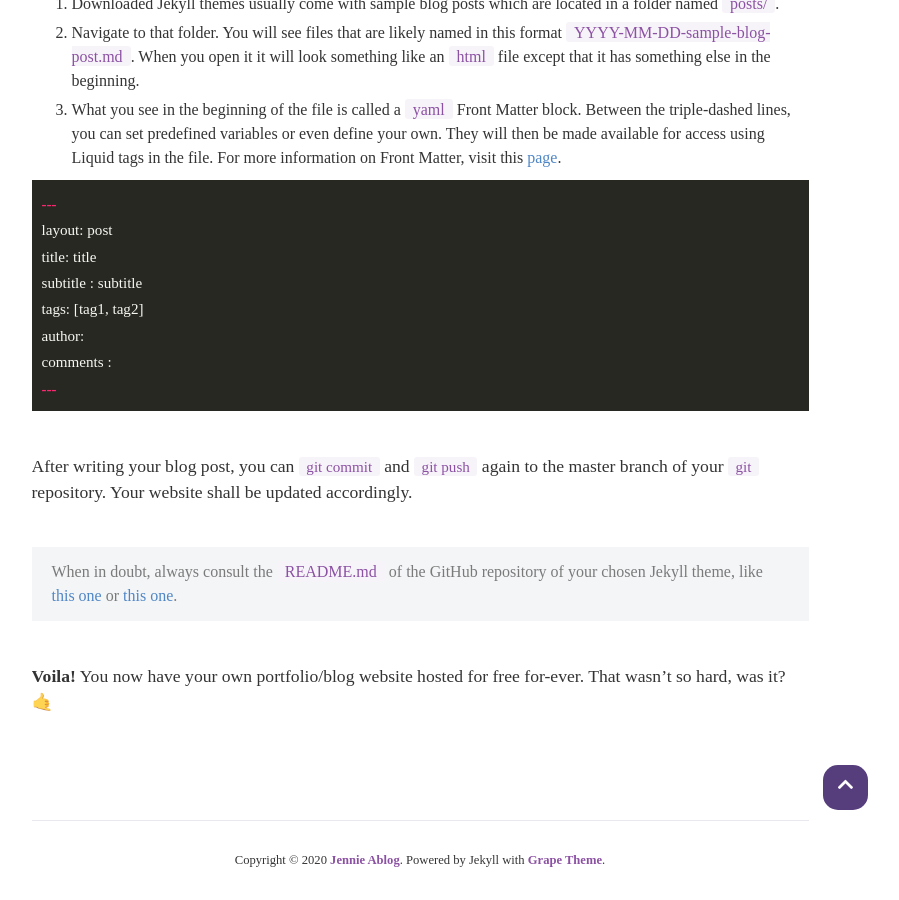
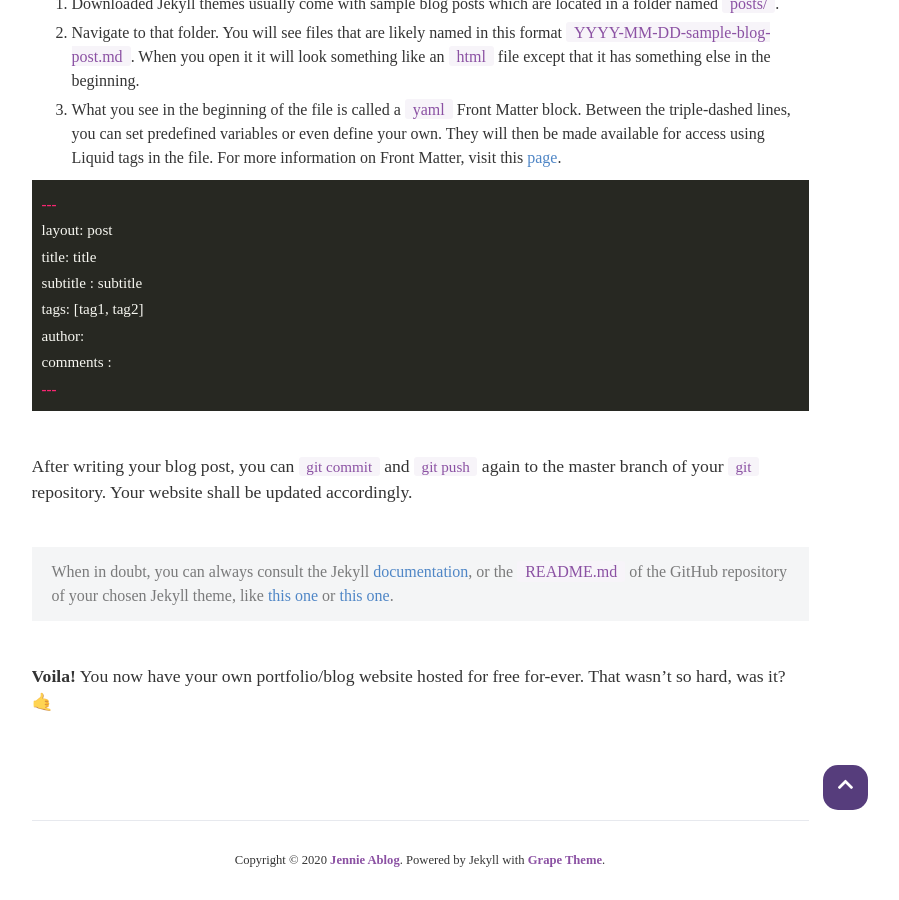
Before and after one commit to jennieablog/jennieablog.github.io, a Jekyll site: the page built from _posts/2020-05-25-a-blog-is-born.md, in a window 1280 px wide and 900 px high, scrolled down 3055 px. Shown: the whole window, without its empty margins (220-1119 px from the left). Built offline with Jekyll 4.4.1, drawn with Linux system fonts in a browser that asks for light colours; nearby versions of some CDN libraries; some web fonts are replaced.

Commit message:
added link to jekyll docs in blogpost1

```diff
--- a/_posts/2020-05-25-a-blog-is-born.md
+++ b/_posts/2020-05-25-a-blog-is-born.md
@@ -108,7 +108,7 @@ After writing your blog post, you can `git commit` and `git push` again to the m
 
 <br>
 
-> When in doubt, always consult the `README.md` of the GitHub repository of your chosen Jekyll theme, like [this one](https://github.com/naye0ng/Grape-Theme/blob/master/README.md) or [this one](https://github.com/sergiokopplin/indigo/blob/gh-pages/README.md).
+> When in doubt, you can always consult the Jekyll [documentation](https://jekyllrb.com/docs/), or the `README.md` of the GitHub repository of your chosen Jekyll theme, like [this one](https://github.com/naye0ng/Grape-Theme/blob/master/README.md) or [this one](https://github.com/sergiokopplin/indigo/blob/gh-pages/README.md).
 
 <br>
 
```
